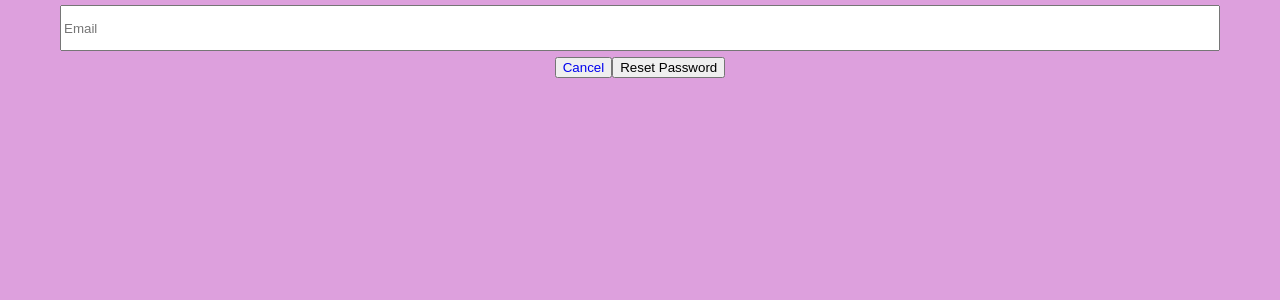
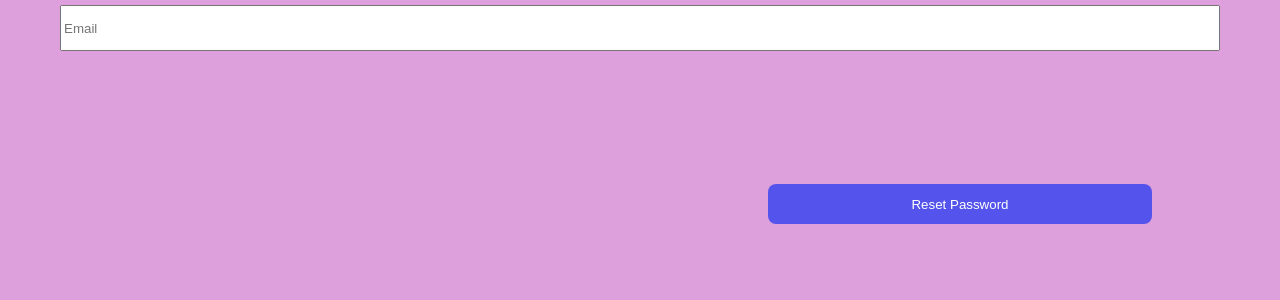
Before and after one commit to ugramraju/StudyApplication, a React (Create React App) app in the folder frontend/: page /user-forgot-password in a window 1280 px wide. Shown: the top 300 px of the page. Built offline with nearby package versions, Linux system fonts and the light colour scheme.

Commit message:
login email

```diff
--- a/frontend/src/components/user/ForgotPassword.jsx
+++ b/frontend/src/components/user/ForgotPassword.jsx
@@ -33,8 +33,7 @@ const ForgotPassword = () => {
           onChange={(e) => setEmail(e.target.value)}
         />
         <br />
-        <button><Link to="/">Cancel</Link></button>
-        <button type="submit">Reset Password</button>
+        <button className="login_register_btn" type="submit">Reset Password</button>
       </form>
     </>
   );
--- a/frontend/src/components/vender/ForgotPassword.jsx
+++ b/frontend/src/components/vender/ForgotPassword.jsx
@@ -33,8 +33,7 @@ const ForgotPasswordTeacher = () => {
           onChange={(e) => setEmail(e.target.value)}
         />
         <br />
-        <button><Link to="/">Cancel</Link></button>
-        <button type="submit">Reset Password</button>
+        <button className="login_register_btn" type="submit" >Reset Password</button>
       </form>
     </>
   );
```
